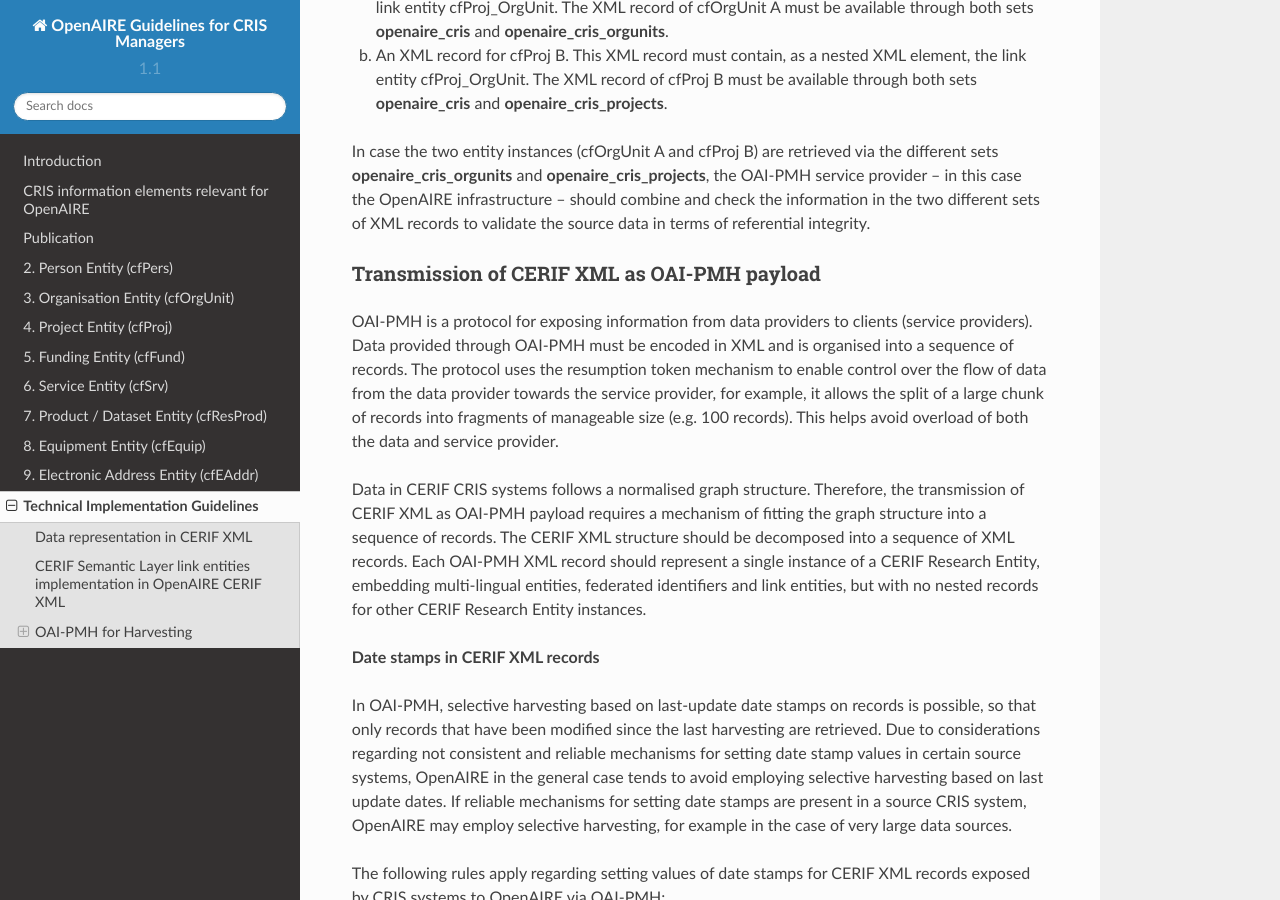
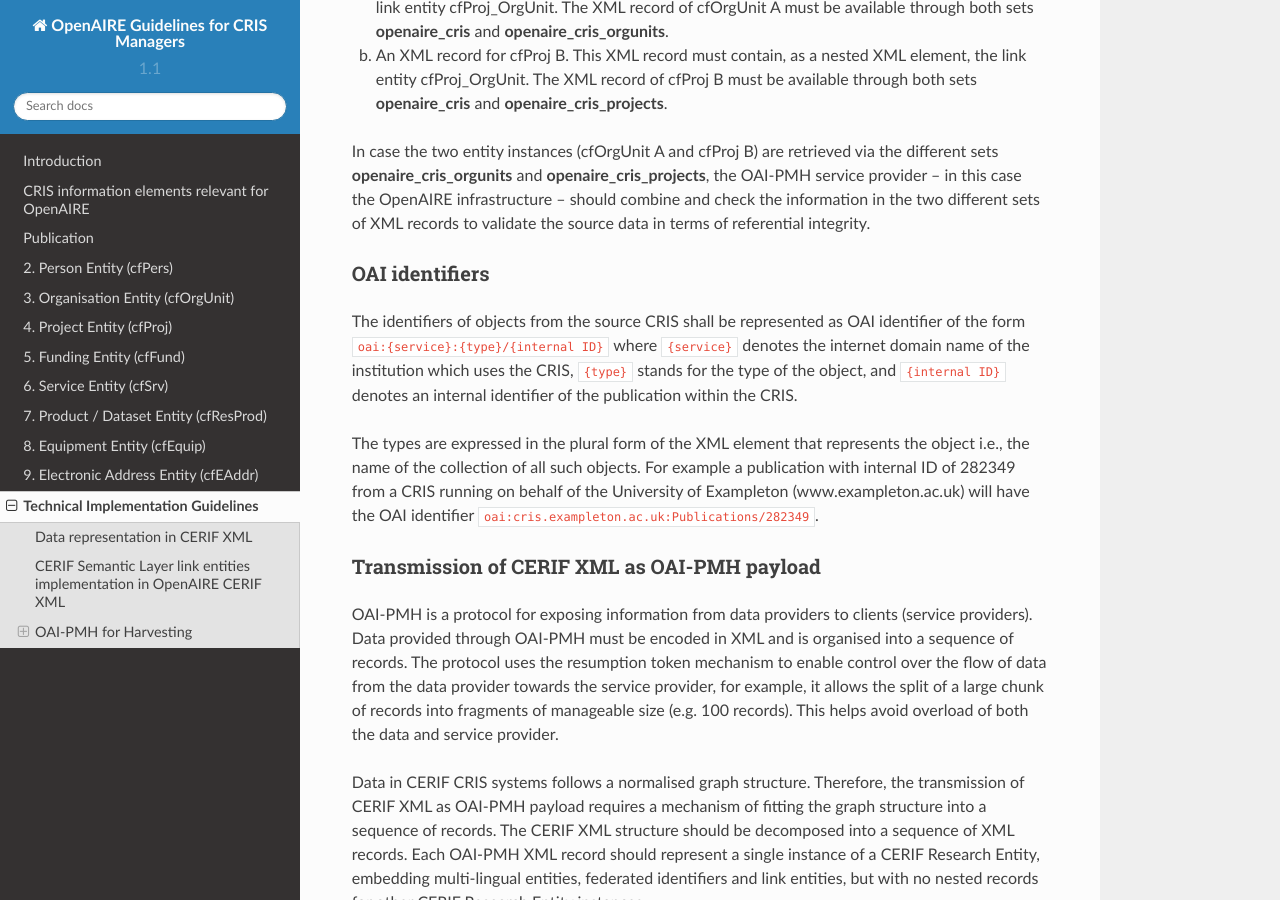
Before and after one commit to openaire/guidelines-cris-managers, a Sphinx documentation site: the page built from docs/implementation.rst, in a window 1280 px wide and 900 px high, scrolled down 3840 px. Built offline with Sphinx 7.4.7 and the Read the Docs theme 2.0.0, drawn with Linux system fonts in a browser that asks for light colours.

Commit message:
OAI identifiers are only mentioned in the section specific to OAI-PMH

```diff
--- a/docs/cerif_xml_publication_entity.rst
+++ b/docs/cerif_xml_publication_entity.rst
@@ -9,12 +9,12 @@
 Description: The CERIF entity cfResultPublication cfResPubl is used in the context of OpenAIRE to represent research results that are considered text publications. Metadata about scientific journals are also represented using the cfResPubl entity.
 
 
-OAI Identifier
-^^^^^^^^^^^^^^
+Identifier
+^^^^^^^^^^
 
 Corresponding CERIF attribute: ``cfResPubl.cfResPublId``
 Representation: XML Attribute ``id``
-Format: OAI identifier of the form ``oai:{service}:Publications/{internal ID}`` where ``{service}`` denotes the internet domain name of the institution which uses the CRIS and ``{internal ID}`` denotes an internal identifier of the publication within the CRIS
+Format: identifier of the publication (see a later section for instructions)
 Use: mandatory
 
 
--- a/docs/implementation.rst
+++ b/docs/implementation.rst
@@ -114,6 +114,18 @@
 
 In case the two entity instances (cfOrgUnit A and cfProj B) are retrieved via the different sets **openaire_cris_orgunits** and **openaire_cris_projects**, the OAI-PMH service provider – in this case the OpenAIRE infrastructure – should combine and check the information in the two different sets of XML records to validate the source data in terms of referential integrity.
 
+OAI identifiers
+"""""""""""""""
+
+The identifiers of objects from the source CRIS shall be represented as OAI identifier of the form ``oai:{service}:{type}/{internal ID}``
+where ``{service}`` denotes the internet domain name of the institution which uses the CRIS,
+``{type}`` stands for the type of the object,
+and ``{internal ID}`` denotes an internal identifier of the publication within the CRIS.
+
+The types are expressed in the plural form of the XML element that represents the object i.e., the name of the collection of all such objects.
+For example a publication with internal ID of 282349 from a CRIS running on behalf of the University of Exampleton (www.exampleton.ac.uk)
+will have the OAI identifier ``oai:cris.exampleton.ac.uk:Publications/282349``.
+
 
 Transmission of CERIF XML as OAI-PMH payload
 """"""""""""""""""""""""""""""""""""""""""""
```
